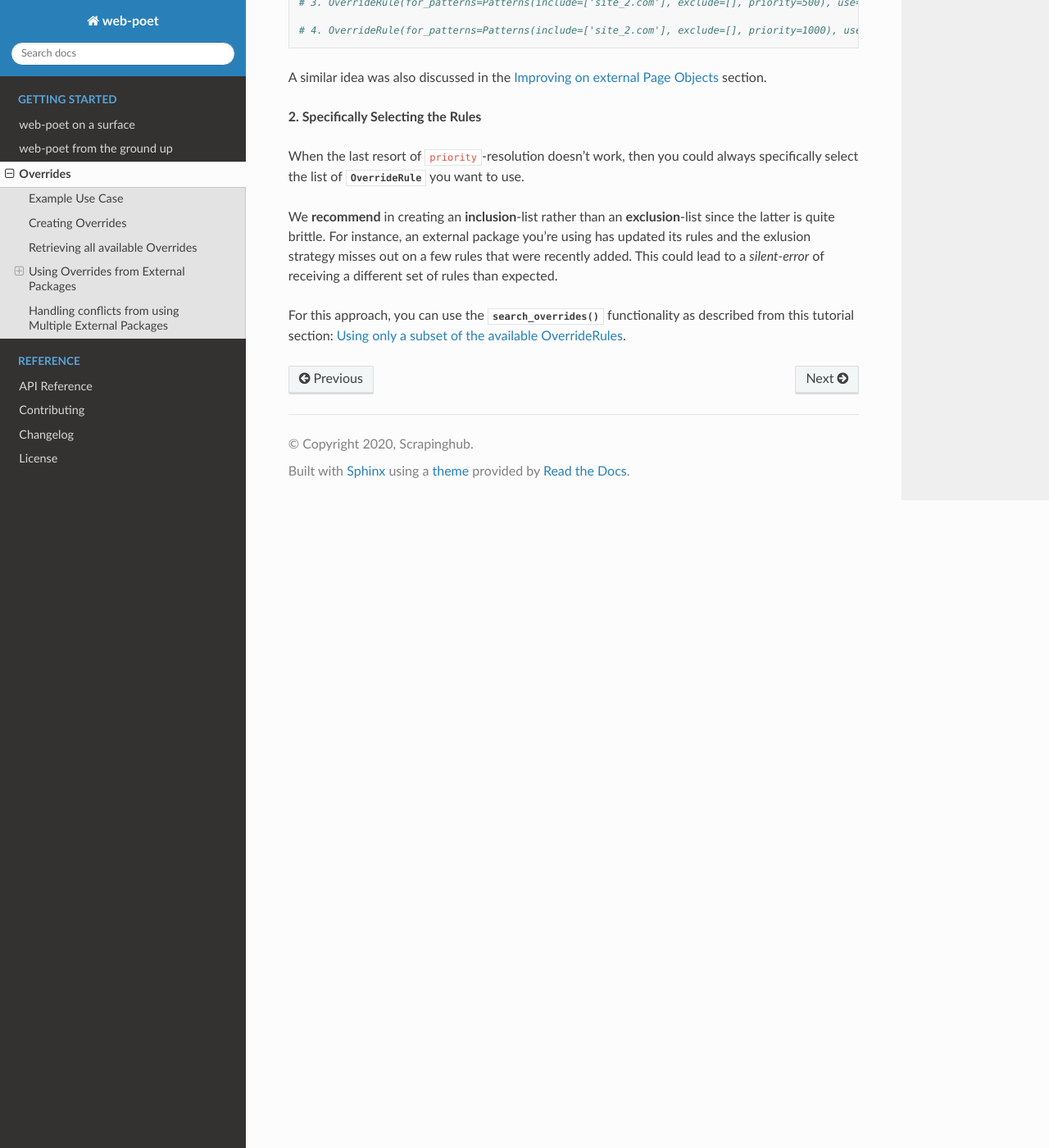
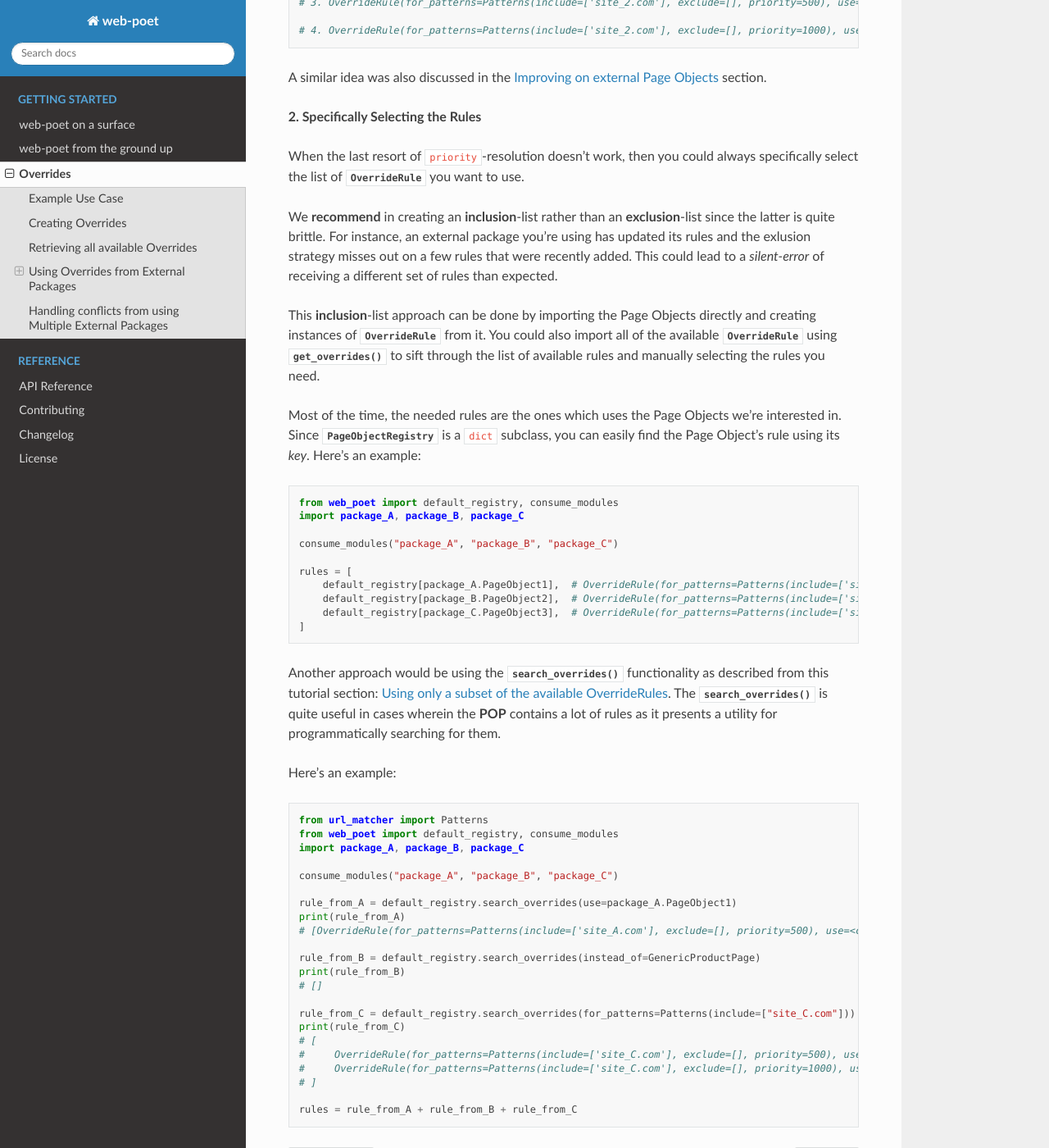
Before and after one commit to scrapinghub/web-poet, a Sphinx documentation site: the page built from docs/intro/overrides.rst, in a window 1280 px wide and 1400 px high, scrolled down 7546 px. Shown: the whole window at 82% size. Built offline with Sphinx 7.4.7 and the Read the Docs theme 2.0.0, drawn with Linux system fonts in a browser that asks for light colours.

Commit message:
update docs to include more examples for search_overrides()

```diff
--- a/docs/intro/overrides.rst
+++ b/docs/intro/overrides.rst
@@ -428,5 +428,57 @@ has updated its rules and the exlusion strategy misses out on a few rules that
 were recently added. This could lead to a `silent-error` of receiving a different
 set of rules than expected.
 
-For this approach, you can use the :meth:`~.PageObjectRegistry.search_overrides`
+This **inclusion**-list approach can be done by importing the Page Objects directly
+and creating instances of :class:`~.OverrideRule` from it. You could also import
+all of the available :class:`~.OverrideRule` using :meth:`~.PageObjectRegistry.get_overrides`
+to sift through the list of available rules and manually selecting the rules you need.
+
+Most of the time, the needed rules are the ones which uses the Page Objects we're
+interested in. Since :class:`~.PageObjectRegistry` is a ``dict`` subclass, you can
+easily find the Page Object's rule using its `key`. Here's an example:
+
+.. code-block:: python
+
+    from web_poet import default_registry, consume_modules
+    import package_A, package_B, package_C
+
+    consume_modules("package_A", "package_B", "package_C")
+
+    rules = [
+        default_registry[package_A.PageObject1],  # OverrideRule(for_patterns=Patterns(include=['site_A.com'], exclude=[], priority=500), use=<class 'package_A.PageObject1'>, instead_of=<class 'GenericPage'>, meta={})
+        default_registry[package_B.PageObject2],  # OverrideRule(for_patterns=Patterns(include=['site_B.com'], exclude=[], priority=500), use=<class 'package_B.PageObject2'>, instead_of=<class 'GenericPage'>, meta={})
+        default_registry[package_C.PageObject3],  # OverrideRule(for_patterns=Patterns(include=['site_C.com'], exclude=[], priority=500), use=<class 'package_C.PageObject3'>, instead_of=<class 'GenericPage'>, meta={})
+    ]
+
+Another approach would be using the :meth:`~.PageObjectRegistry.search_overrides`
 functionality as described from this tutorial section: :ref:`intro-rule-subset`.
+The :meth:`~.PageObjectRegistry.search_overrides` is quite useful in cases wherein
+the **POP** contains a lot of rules as it presents a utility for programmatically
+searching for them.
+
+Here's an example:
+
+.. code-block:: python
+
+    from url_matcher import Patterns
+    from web_poet import default_registry, consume_modules
+    import package_A, package_B, package_C
+
+    consume_modules("package_A", "package_B", "package_C")
+
+    rule_from_A = default_registry.search_overrides(use=package_A.PageObject1)
+    print(rule_from_A)
+    # [OverrideRule(for_patterns=Patterns(include=['site_A.com'], exclude=[], priority=500), use=<class 'package_A.PageObject1'>, instead_of=<class 'GenericPage'>, meta={})]
+
+    rule_from_B = default_registry.search_overrides(instead_of=GenericProductPage)
+    print(rule_from_B)
+    # []
+
+    rule_from_C = default_registry.search_overrides(for_patterns=Patterns(include=["site_C.com"]))
+    print(rule_from_C)
+    # [
+    #     OverrideRule(for_patterns=Patterns(include=['site_C.com'], exclude=[], priority=500), use=<class 'package_C.PageObject3'>, instead_of=<class 'GenericPage'>, meta={}),
+    #     OverrideRule(for_patterns=Patterns(include=['site_C.com'], exclude=[], priority=1000), use=<class 'package_C.PageObject3_improved'>, instead_of=<class 'GenericPage'>, meta={})
+    # ]
+
+    rules = rule_from_A + rule_from_B + rule_from_C
```
